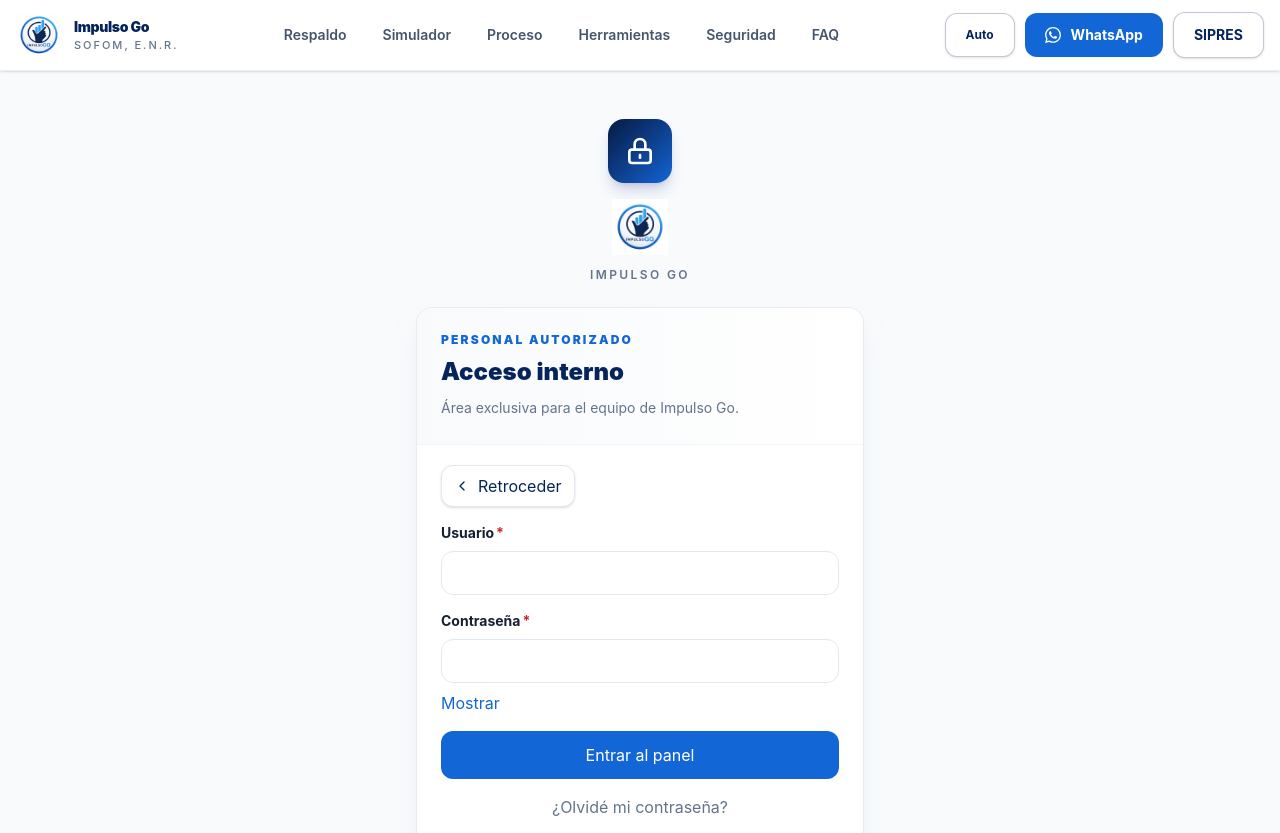
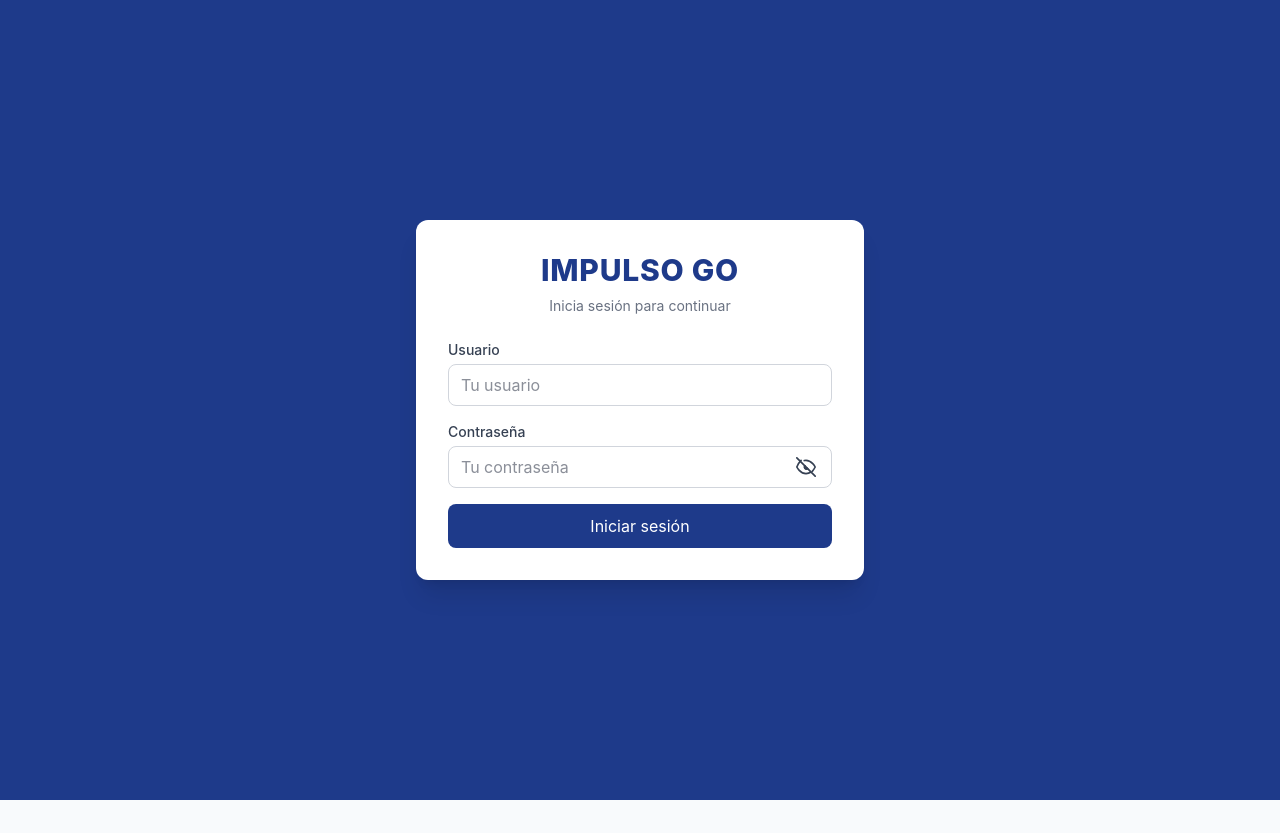
Before and after one commit to asistentev2518-svg/impulsogo, a Next.js app: page /login in a window 1280 px wide. Shown: the top 833 px of the page. After the commit the page ends 800 px from the top, so only its background shows below. Built offline with nearby package versions, Linux system fonts and the light colour scheme.

Commit message:
update
update

```diff
--- a/app/login/page.tsx
+++ b/app/login/page.tsx
@@ -1,287 +1,153 @@
 "use client";
 
-import { useRouter, useSearchParams } from "next/navigation";
-import { FormEvent, useEffect, useMemo, useState } from "react";
-import Image from "next/image";
-import { PublicShell } from "@/components/layout/PublicShell";
-import { Button } from "@/components/ui/Button";
-import { Input } from "@/components/ui/Input";
-import { ASSETS, INSTITUTION } from "@/lib/config";
-import { useAuth } from "@/app/hooks/useAuth";
-import { Card } from "@/components/ui/Card";
-
-const LS_FAILED = "impulso_visual_login_failed";
-const LS_LOCK_UNTIL = "impulso_visual_login_lock_until";
-
-function getFailedAttempts(): number {
-  if (typeof window === "undefined") return 0;
-  const raw = window.localStorage.getItem(LS_FAILED);
-  const n = raw ? Number(raw) : 0;
-  return Number.isFinite(n) ? n : 0;
-}
-
-function setFailedAttempts(n: number) {
-  window.localStorage.setItem(LS_FAILED, String(n));
-}
-
-function getLockUntil(): number {
-  if (typeof window === "undefined") return 0;
-  const raw = window.localStorage.getItem(LS_LOCK_UNTIL);
-  const n = raw ? Number(raw) : 0;
-  return Number.isFinite(n) ? n : 0;
-}
-
-function setLockUntil(ts: number) {
-  window.localStorage.setItem(LS_LOCK_UNTIL, String(ts));
-}
+import { useState } from "react";
 
 export default function LoginPage() {
-  const router = useRouter();
-  const searchParams = useSearchParams();
-  const next = searchParams.get("next") ?? "/admin";
+  const [username, setUsername] = useState("");
+  const [password, setPassword] = useState("");
+  const [showPassword, setShowPassword] = useState(false);
+  const [loading, setLoading] = useState(false);
+  const [error, setError] = useState<string | null>(null);
 
-  const { login } = useAuth();
+  const HARDCODED_USERNAME = "impulso2518";
+  const HARDCODED_PASSWORD = "252627";
 
-  const [error, setError] = useState("");
-  const [loading, setLoading] = useState(false);
-  const [showPassword, setShowPassword] = useState(false);
+  const handleSubmit = async (e: React.FormEvent) => {
+    e.preventDefault();
+    setError(null);
 
-  const [lockUntil, setLockUntilState] = useState(0);
-  const [nowTs, setNowTs] = useState<number>(() => Date.now());
-
-  useEffect(() => {
-    const t = window.setInterval(() => {
-      setNowTs(Date.now());
-    }, 250);
-
-    return () => {
-      window.clearInterval(t);
-    };
-  }, []);
-
-  useEffect(() => {
-    // Cargamos el lock solo en el montaje (microtask para evitar el warning del lint rule).
-    queueMicrotask(() => {
-      setLockUntilState(getLockUntil());
-    });
-  }, []);
-
-  const lockRemainingMs = Math.max(0, lockUntil - nowTs);
-  const lockRemainingSec = Math.ceil(lockRemainingMs / 1000);
-  const isLocked = lockRemainingMs > 0;
-
-  const [showForgot, setShowForgot] = useState(false);
-  const [forgotValue, setForgotValue] = useState("");
-
-  async function onSubmit(event: FormEvent<HTMLFormElement>) {
-    event.preventDefault();
-    setError("");
-
-    if (isLocked) {
-      setError(`Cuenta bloqueada visualmente ${lockRemainingSec}s. Intenta después.`);
-      return;
-    }
-
-    const form = new FormData(event.currentTarget);
-    const username = String(form.get("username") ?? "").trim();
-    const password = String(form.get("password") ?? "").trim();
-
-    if (!username || !password) {
-      setError("Ingresa usuario y contraseña.");
-      return;
-    }
+    if (loading) return;
 
     setLoading(true);
+    try {
+      const u = username.trim();
+      const p = password;
 
-    // Protección visual (NO cambia backend real): el login simulado considera
-    // cualquier password no vacío como OK.
-    const ok = password.length >= 1;
+      // Simula latency mínima para que el loading tenga sentido
+      await new Promise((r) => setTimeout(r, 250));
 
-    await new Promise((r) => setTimeout(r, 350));
-
-    if (!ok) {
-      const prev = getFailedAttempts();
-      const nextFailed = prev + 1;
-      setFailedAttempts(nextFailed);
-
-      if (nextFailed >= 3) {
-        const until = Date.now() + 30_000;
-        setLockUntil(until);
-        setLockUntilState(until);
-        setError("Demasiados intentos. Bloqueo visual por 30s.");
+      if (u === HARDCODED_USERNAME && p === HARDCODED_PASSWORD) {
+        localStorage.setItem(
+          "impulso_auth",
+          JSON.stringify({ token: "fake-jwt", username: u })
+        );
+        window.location.href = "/admin";
       } else {
-        setError(`Intento fallido. ${3 - nextFailed} intento(s) restantes.`);
+        setError("Credenciales incorrectas");
       }
-
+    } finally {
       setLoading(false);
-      return;
     }
-
-    // login visual OK => limpiar contadores y setear token simulado
-    setFailedAttempts(0);
-    setLockUntil(0);
-    setLockUntilState(0);
-
-    await login(username, password);
-    router.push(next);
-    router.refresh();
-  }
-
-  const lockBanner = useMemo(() => {
-    if (!isLocked) return null;
-    return (
-      <div className="rounded-lg border border-amber-200 bg-amber-50 px-4 py-3">
-        <p className="text-sm font-semibold text-[var(--color-action)]">
-          Cuenta bloqueada visualmente: intenta en {lockRemainingSec}s.
-        </p>
-      </div>
-    );
-  }, [isLocked, lockRemainingSec]);
+  };
 
   return (
-    <PublicShell>
-      <div className="flex min-h-[calc(100svh-180px)] items-center justify-center px-4 py-12">
-        <div className="w-full max-w-md space-y-6">
+    <div className="min-h-screen bg-[#1E3A8A] flex justify-center items-center p-4">
+      <div className="bg-white rounded-xl shadow-xl p-8 max-w-md w-full">
+        <div className="flex flex-col items-center mb-6">
           <div className="text-center">
-            <div className="mx-auto mb-4 flex h-16 w-16 items-center justify-center rounded-2xl bg-gradient-to-br from-[#061a44] to-[#1266D6] shadow-lg shadow-blue-900/20">
-              <svg className="h-8 w-8 text-white" fill="none" stroke="currentColor" viewBox="0 0 24 24">
-                <path
-                  strokeLinecap="round"
-                  strokeLinejoin="round"
-                  strokeWidth={2}
-                  d="M12 15v2m-6 4h12a2 2 0 002-2v-6a2 2 0 00-2-2H6a2 2 0 00-2 2v6a2 2 0 002 2zm10-10V7a4 4 0 00-8 0v4h8z"
-                />
-              </svg>
+            <div className="text-3xl font-extrabold tracking-wide text-[#1E3A8A]">
+              IMPULSO GO
             </div>
-            <Image src={ASSETS.logo} alt="Impulso Go" width={56} height={56} className="mx-auto" />
-            <p className="mt-3 text-xs font-semibold uppercase tracking-[0.2em] text-[var(--color-muted)]">
-              {INSTITUTION.shortName}
-            </p>
+            <div className="mt-2 text-sm text-gray-500">
+              Inicia sesión para continuar
+            </div>
+          </div>
         </div>
 
-          <div className="overflow-hidden rounded-2xl border border-slate-200/80 bg-white shadow-xl shadow-slate-200/50">
-            <div className="border-b border-slate-100 bg-gradient-to-r from-slate-50 to-white p-6">
-              <p className="text-xs font-black uppercase tracking-[0.18em] text-[var(--color-action)]">
-                Personal autorizado
-              </p>
-              <h1 className="mt-2 text-2xl font-black text-[var(--color-institutional)]">Acceso interno</h1>
-              <p className="mt-2 text-sm leading-6 text-[var(--color-muted)]">Área exclusiva para el equipo de Impulso Go.</p>
+        <form onSubmit={handleSubmit} className="space-y-4">
+          <div>
+            <label className="block text-sm font-medium text-gray-700 mb-1">
+              Usuario
+            </label>
+            <input
+              value={username}
+              onChange={(e) => setUsername(e.target.value)}
+              type="text"
+              autoComplete="username"
+              placeholder="Tu usuario"
+              className="w-full rounded-lg border border-gray-300 px-3 py-2 outline-none focus:ring-2 focus:ring-[#1E3A8A] focus:border-[#1E3A8A]"
+              disabled={loading}
+              required
+            />
           </div>
 
-            <div className="px-6 pt-5">
-              <button
-                type="button"
-                className="inline-flex items-center gap-2 rounded-xl border border-slate-200 bg-white px-3 py-2 text-sm font-bold text-[var(--color-institutional)] shadow-sm transition hover:bg-[var(--color-surface)] hover:border-[var(--color-action)]"
-                onClick={() => window.history.back()}
-              >
-                <svg
-                  className="h-4 w-4"
-                  viewBox="0 0 24 24"
-                  fill="none"
-                  stroke="currentColor"
-                  strokeWidth={2}
-                  strokeLinecap="round"
-                  strokeLinejoin="round"
-                >
-                  <path d="M15 18l-6-6 6-6" />
-                </svg>
-                Retroceder
-              </button>
-            </div>
+          <div>
+            <label className="block text-sm font-medium text-gray-700 mb-1">
+              Contraseña
+            </label>
 
-            <form className="space-y-4 p-6 pt-4" onSubmit={onSubmit}>
-              {lockBanner}
-
-              <Input name="username" label="Usuario" required autoComplete="username" />
-
-              <div className="space-y-2">
-                <Input
-                  name="password"
-                  label="Contraseña"
+            <div className="relative">
+              <input
+                value={password}
+                onChange={(e) => setPassword(e.target.value)}
                 type={showPassword ? "text" : "password"}
+                autoComplete="current-password"
+                placeholder="Tu contraseña"
+                className="w-full rounded-lg border border-gray-300 px-3 py-2 pr-11 outline-none focus:ring-2 focus:ring-[#1E3A8A] focus:border-[#1E3A8A]"
+                disabled={loading}
                 required
-                  autoComplete="current-password"
               />
 
               <button
                 type="button"
-                  className="-mt-1 inline-flex items-center gap-2 text-xs font-bold text-[var(--color-action)] hover:underline"
                 onClick={() => setShowPassword((v) => !v)}
+                className="absolute right-2 top-1/2 -translate-y-1/2 inline-flex items-center justify-center w-9 h-9 rounded-md hover:bg-gray-100 active:bg-gray-200 disabled:opacity-60"
+                aria-label={showPassword ? "Ocultar contraseña" : "Mostrar contraseña"}
+                disabled={loading}
               >
-                  {showPassword ? "Ocultar" : "Mostrar"}
+                {showPassword ? (
+                  // Icono "ojo" abierto
+                  <svg
+                    xmlns="http://www.w3.org/2000/svg"
+                    className="w-5 h-5 text-gray-700"
+                    viewBox="0 0 24 24"
+                    fill="none"
+                    stroke="currentColor"
+                    strokeWidth="2"
+                    strokeLinecap="round"
+                    strokeLinejoin="round"
+                  >
+                    <path d="M1 12s4-8 11-8 11 8 11 8-4 8-11 8S1 12 1 12z" />
+                    <circle cx="12" cy="12" r="3" />
+                  </svg>
+                ) : (
+                  // Icono "ojo" tachado
+                  <svg
+                    xmlns="http://www.w3.org/2000/svg"
+                    className="w-5 h-5 text-gray-700"
+                    viewBox="0 0 24 24"
+                    fill="none"
+                    stroke="currentColor"
+                    strokeWidth="2"
+                    strokeLinecap="round"
+                    strokeLinejoin="round"
+                  >
+                    <path d="M17.94 17.94A10.94 10.94 0 0 1 12 20C5 20 1 12 1 12a21.8 21.8 0 0 1 5.06-7.94" />
+                    <path d="M9.9 4.24A10.94 10.94 0 0 1 12 4c7 0 11 8 11 8a21.8 21.8 0 0 1-3.22 4.91" />
+                    <path d="M1 1l22 22" />
+                    <path d="M10.58 10.58a2 2 0 0 0 2.83 2.83" />
+                    <path d="M14.12 14.12a2 2 0 0 1-2.83-2.83" />
+                  </svg>
+                )}
               </button>
-              </div>
-
-              {error && (
-                <div className="rounded-lg border border-red-200 bg-red-50 px-4 py-3">
-                  <p className="text-sm font-semibold text-[var(--color-danger)]">{error}</p>
-                </div>
-              )}
-
-              <Button type="submit" className="w-full" loading={loading} disabled={isLocked}>
-                {loading ? "Validando..." : isLocked ? "Bloqueado" : "Entrar al panel"}
-              </Button>
-
-              <button
-                type="button"
-                className="mx-auto block text-xs font-bold text-[var(--color-muted)] hover:text-[var(--color-action)]"
-                onClick={() => setShowForgot(true)}
-              >
-                ¿Olvidé mi contraseña?
-              </button>
-            </form>
-
-
-          </div>
-
-          <p className="text-center text-xs text-[var(--color-muted)]">
-            Al iniciar sesión, aceptas los términos de uso interno del sistema.
-          </p>
             </div>
           </div>
 
-      {showForgot && (
-        <div className="fixed inset-0 z-[100] flex items-center justify-center bg-black/40 p-4">
-          <Card className="w-full max-w-md rounded-2xl p-5">
-            <div className="flex items-start justify-between gap-4">
-              <div>
-                <p className="text-xs font-black uppercase tracking-[0.18em] text-[var(--color-action)]">Recuperación</p>
-                <h2 className="mt-2 text-xl font-black text-[var(--color-institutional)]">Olvidé mi contraseña</h2>
-                <p className="mt-2 text-sm leading-6 text-[var(--color-muted)]">
-                  Este flujo es solo UX. Para restablecimiento real, gestiona la cuenta con el equipo de administración.
-                </p>
+          {error ? (
+            <div className="rounded-lg border border-red-200 bg-red-50 px-3 py-2 text-sm text-red-700">
+              {error}
             </div>
+          ) : null}
+
           <button
-                type="button"
-                className="rounded-lg border border-slate-200 bg-white px-3 py-1 text-sm font-bold text-[var(--color-muted)] hover:bg-[var(--color-surface)]"
-                onClick={() => setShowForgot(false)}
+            type="submit"
+            disabled={loading}
+            className="w-full bg-[#1E3A8A] text-white rounded-lg py-2.5 font-semibold hover:opacity-95 disabled:opacity-70 transition"
           >
-                Cerrar
+            {loading ? "Iniciando..." : "Iniciar sesión"}
           </button>
+        </form>
       </div>
-
-            <div className="mt-4 space-y-3">
-              <Input
-                name="forgot"
-                label="Usuario o correo"
-                value={forgotValue}
-                onChange={(e) => setForgotValue(e.target.value)}
-              />
-              <Button
-                type="button"
-                className="w-full"
-                onClick={() => {
-                  setShowForgot(false);
-                  setForgotValue("");
-                }}
-              >
-                Enviar instrucción
-              </Button>
-              <p className="text-xs text-[var(--color-muted)]">No se realiza solicitud al backend en este modal.</p>
     </div>
-          </Card>
-        </div>
-      )}
-    </PublicShell>
   );
 }
```
Lines whose indentation alone changed are shown as unchanged.
